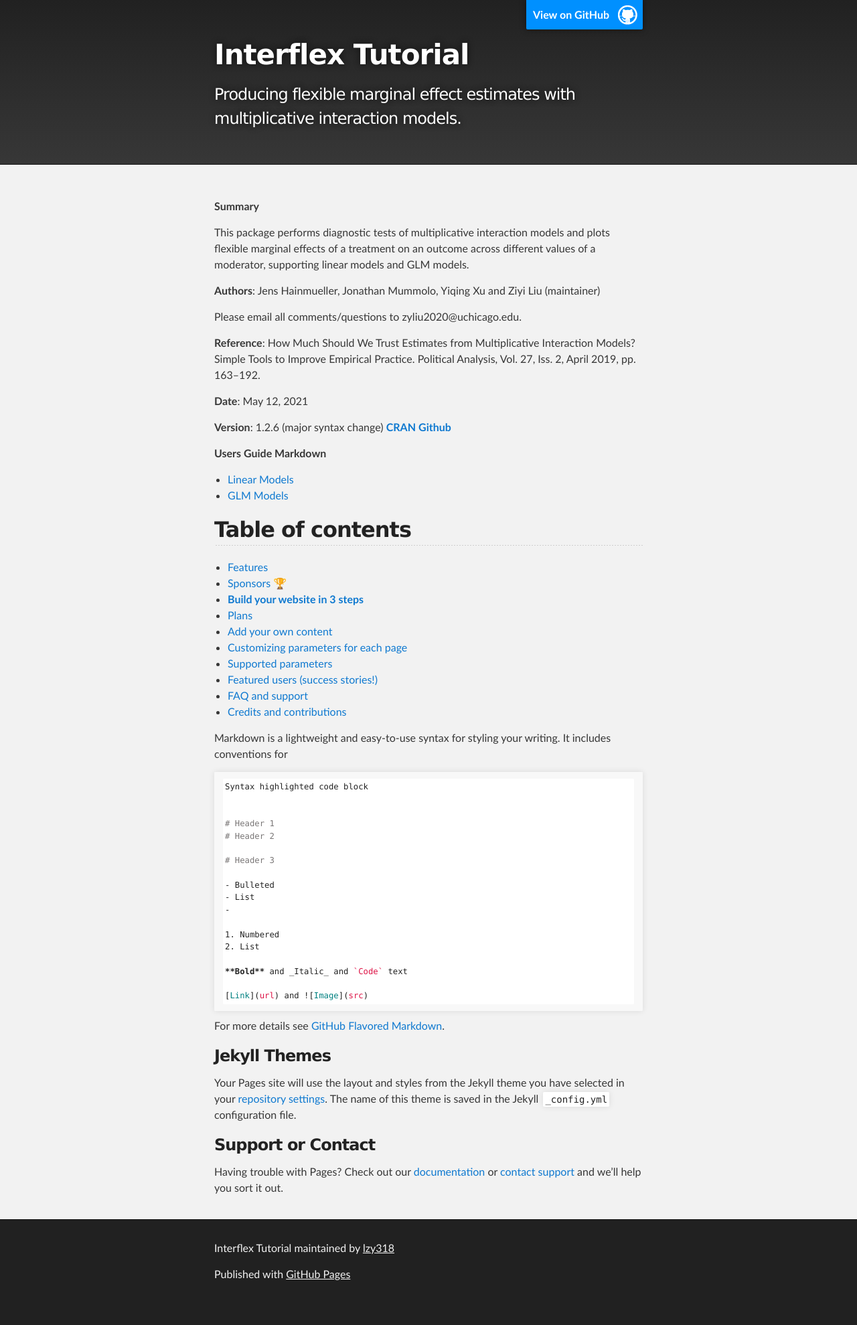
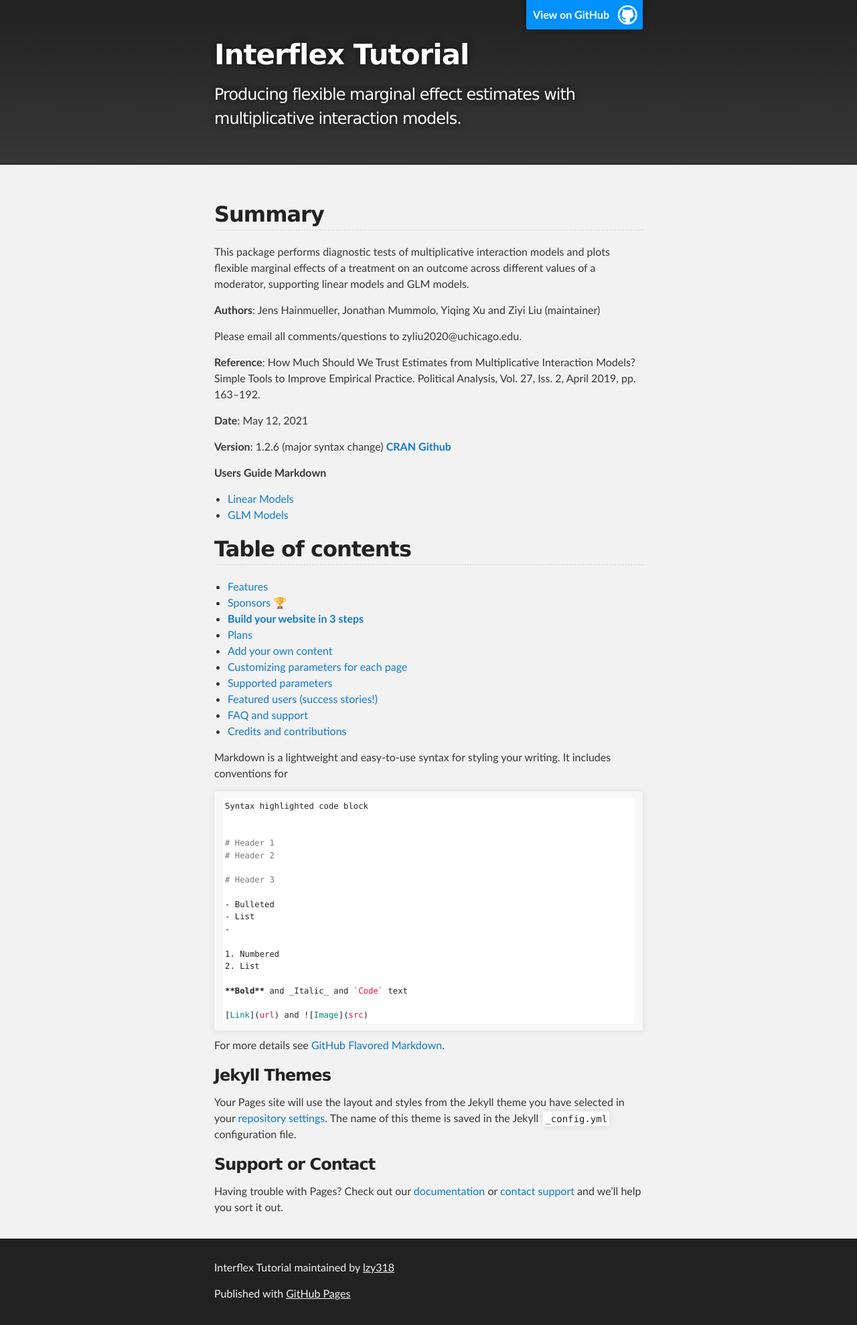
Before and after one commit to lzy318/Interflex-Tutorial, a Jekyll site: the page built from index.md, in a window 1280 px wide. Shown: the whole page at 67% size. Built offline with Jekyll 4.4.1, drawn with Linux system fonts in a browser that asks for light colours; our own code applies the rules of GitHub Pages for plain Markdown files; before the commit the page ends 1950 px from its top, so only the background shows below that.

```diff
--- a/index.md
+++ b/index.md
@@ -2,7 +2,7 @@
 layout: default
 ---
 
-**Summary**
+## Summary
 
 This package performs diagnostic tests of multiplicative interaction models and plots flexible marginal effects of a treatment on an outcome across different values of a moderator, supporting linear models and GLM models.
 
```
